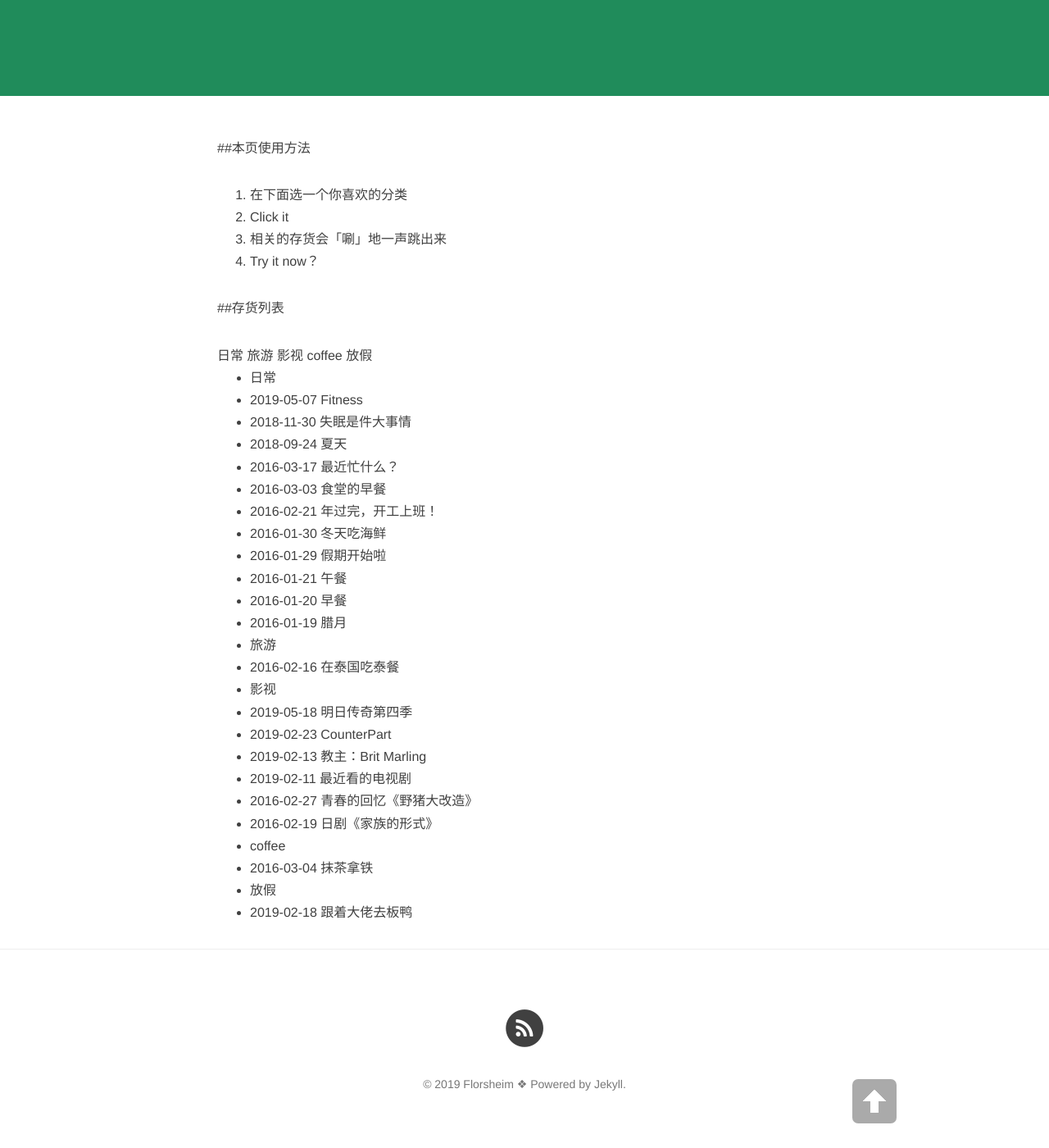
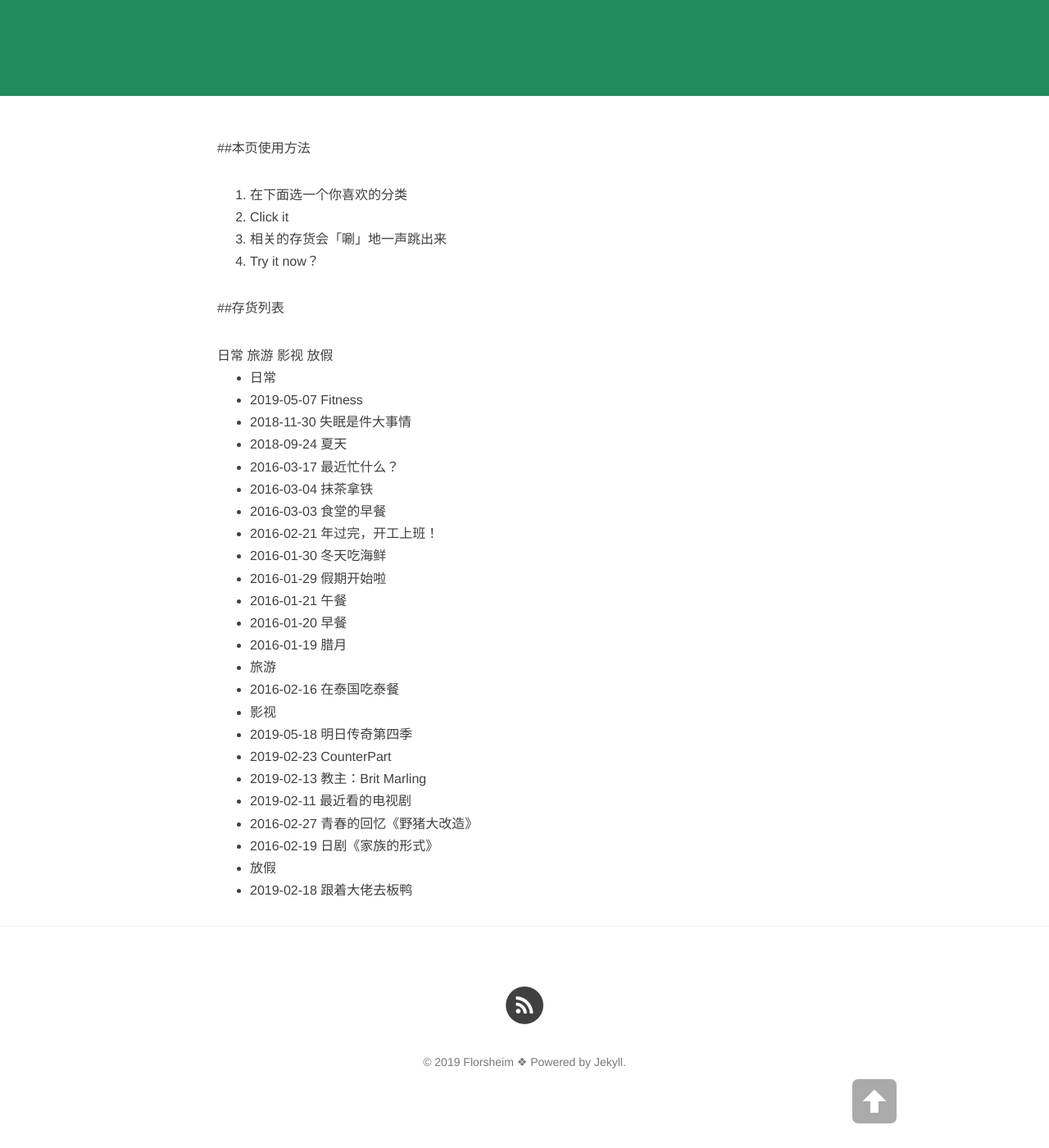
Before and after one commit to bear-kid/bear-kid.github.io, a Jekyll site: the page built from tags.md, in a window 1280 px wide and 1400 px high, scrolled down 311 px. Shown: the whole window at 82% size. Built offline with Jekyll 4.4.1, drawn with Linux system fonts in a browser that asks for light colours; nearby versions of some CDN libraries; library files that are not in the unit come from our copies; after the commit the page ends 1683 px from its top, so only the background shows below that.

Commit message:
Update 2016-03-04-coffee.md

```diff
--- a/_posts/2016-03-04-coffee.md
+++ b/_posts/2016-03-04-coffee.md
@@ -3,7 +3,7 @@ layout: post
 title: 抹茶拿铁
 date: 2016-03-04
 categories: blog
-tags: [coffee]
+tags: [日常]
 description: 今天抽风，点了抹茶拿铁喝，真是一言难尽啊
 
 ---
```
